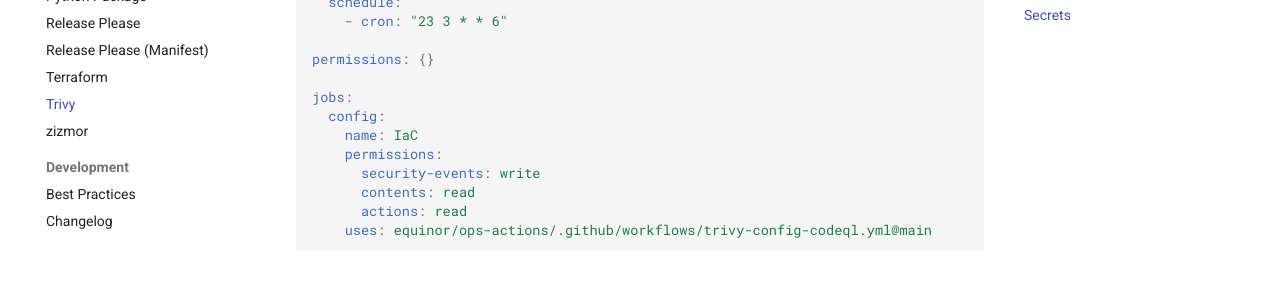
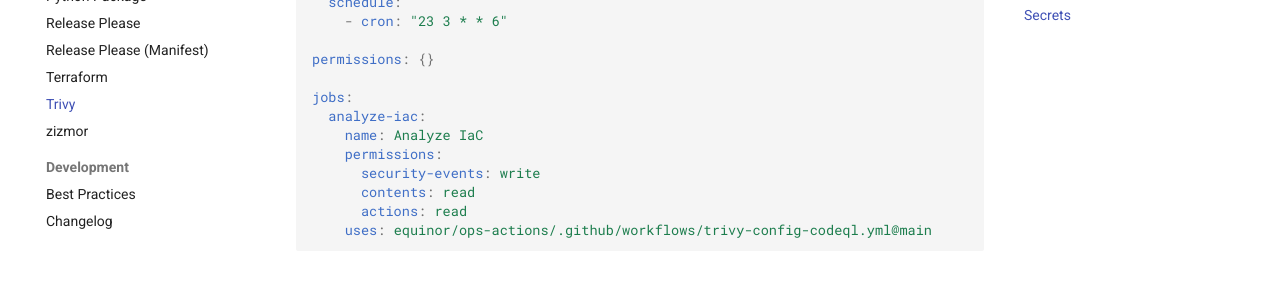
Before and after one commit to equinor/ops-actions, an MkDocs documentation site: the page built from docs/workflows/trivy-config-codeql.md, in a window 1280 px wide and 900 px high, scrolled down 864 px. Shown: the part 255-552 px from the top of the window. Built offline with MkDocs 1.6.1 and Material for MkDocs 9.7.7, drawn with Linux system fonts in a browser that asks for light colours; comment, search, counter and statistics services are not loaded.

Commit message:
docs: rename job identifiers for clarity in Trivy and Zizmor workflows

```diff
--- a/docs/workflows/trivy-config-codeql.md
+++ b/docs/workflows/trivy-config-codeql.md
@@ -43,8 +43,8 @@ on:
 permissions: {}
 
 jobs:
-  config:
-    name: IaC
+  analyze-iac:
+    name: Analyze IaC
     permissions:
       security-events: write
       contents: read
```
Also changed, not shown: docs/workflows/zizmor-codeql.md (+2 -2 lines).
